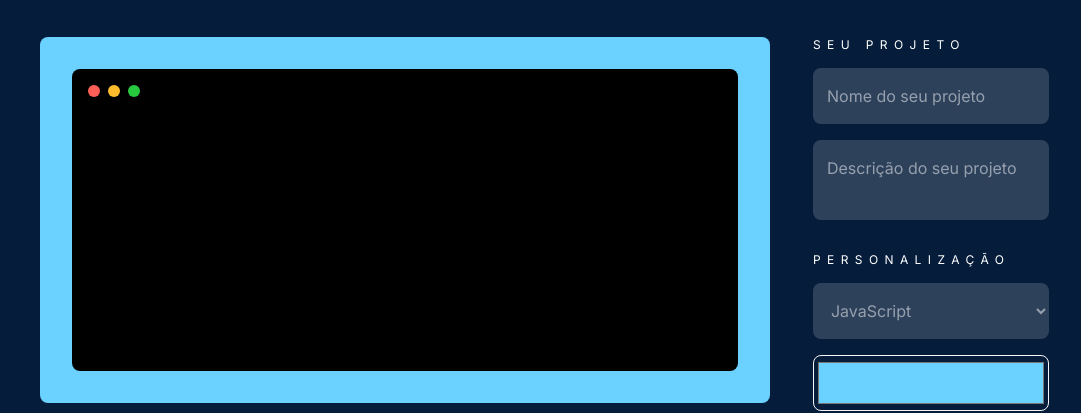
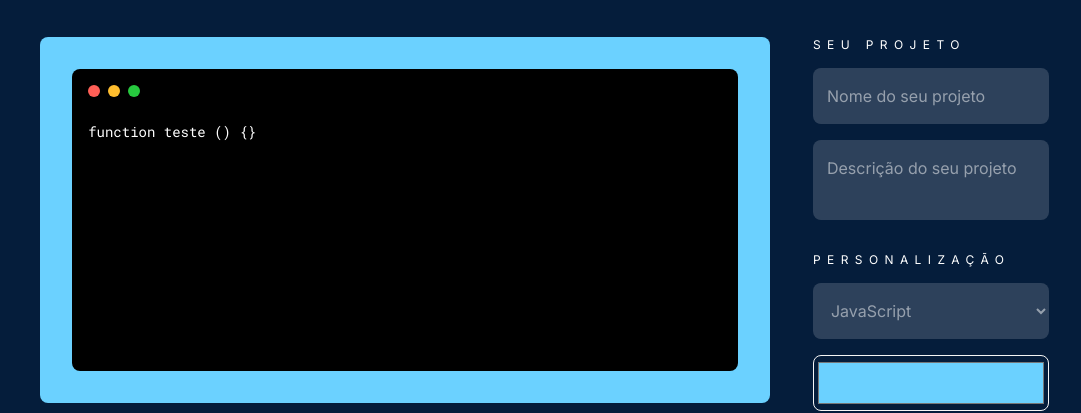
Before and after one commit to eduardomassart/AluraDev, a plain HTML site: page index.html in a window 1280 px wide. Shown: the part 91-504 px from the top of the page, 199-1280 px from the left. Drawn offline with Linux system fonts and the light colour scheme.

Commit message:
Alteração da tag do editor de código de 'textarea' para 'pre' e 'code'.

```diff
--- a/assets/css/conteudo-codigo.css
+++ b/assets/css/conteudo-codigo.css
@@ -50,17 +50,14 @@
     background-color: rgba(39, 201, 63, 1);
 }
 
+.code-wrapper pre {
+    text-align: start;
+}
+
 .coding__area {
-    width: 100%;
-    height: 234px;
     font-family: var(--font-code);
+    color: var(--color-font-white);
     font-size: 14px;
-    line-height: 18.46px;
-    text-align: left;
-    background-color: black;
-    border: none;
-    color: var(--color-font-white);
-    resize: none;
 }
 
 .coding__area:focus {
--- a/index.html
+++ b/index.html
@@ -67,7 +67,9 @@
                         <div class="circulo circulo-amarelo"></div>
                         <div class="circulo circulo-verde"></div>
                     </div>
-                    <textarea type="text" class="coding__area"></textarea>
+                    <div class="code-wrapper">
+                        <pre><code class="coding__area" contenteditable="true" aria-label="Editor de Código">function teste () {}</code></pre>
+                    </div>
                 </div>
             </div>
             <button class="syntax-highlight">Visualizar com o highlight</button>
```
